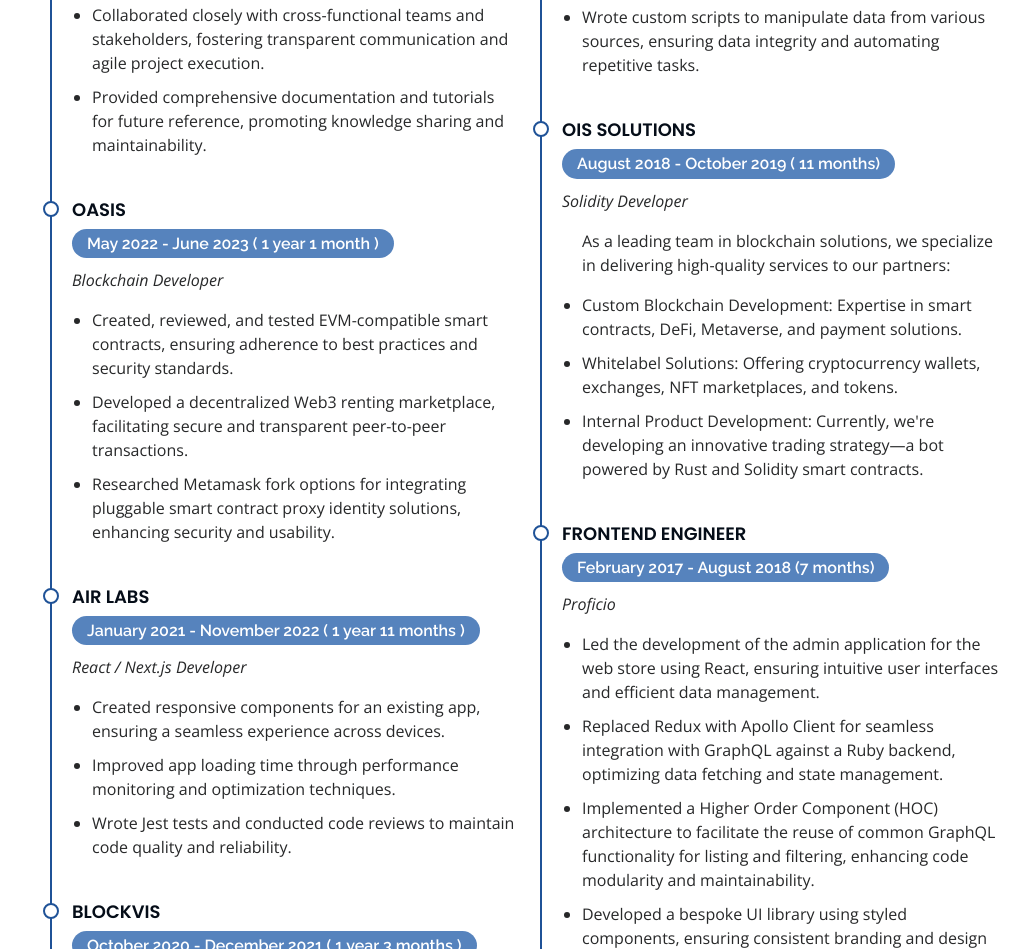
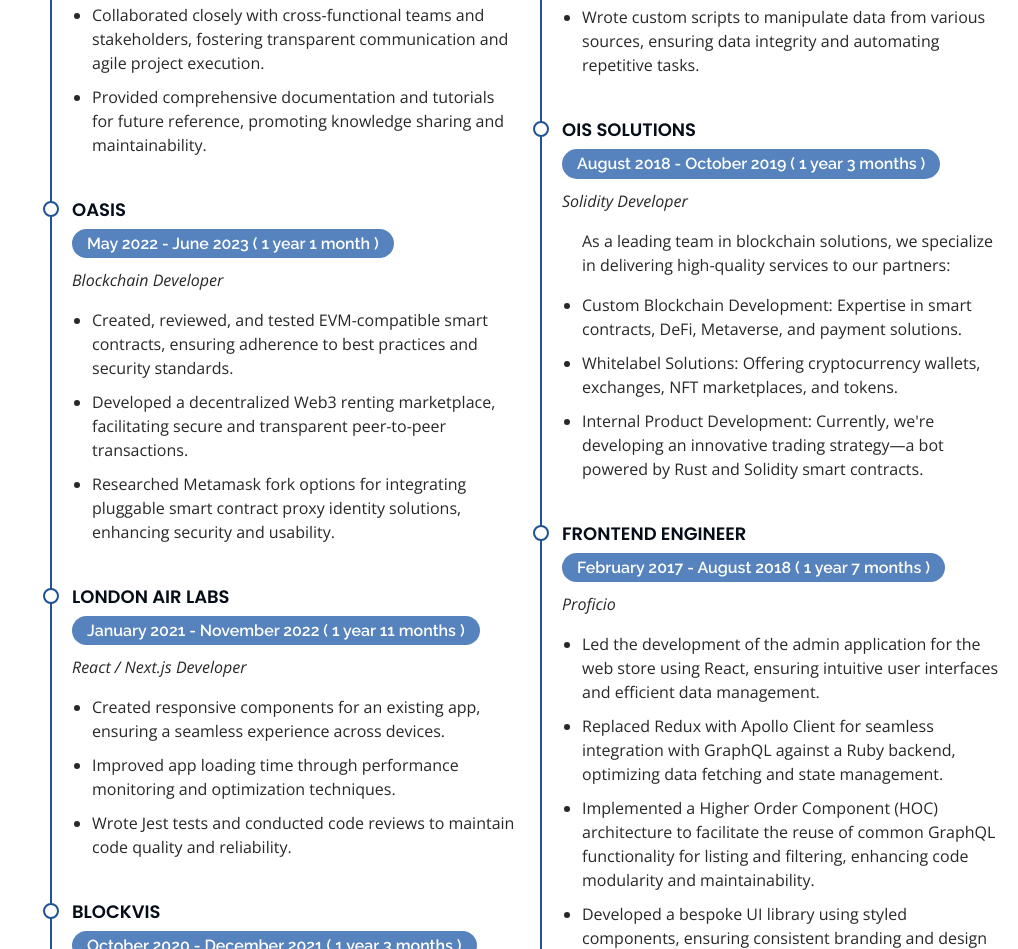
Before and after one commit to bcguru701/Ben.portfolio, a plain HTML site: page index.html in a window 1280 px wide. Shown: the part 2725-3674 px from the top of the page, without its empty margins (262-1280 px from the left). Drawn offline with nearby package versions, Linux system fonts and the light colour scheme.

Commit message:
fix issue

```diff
--- a/index.html
+++ b/index.html
@@ -297,7 +297,7 @@
               </ul>
             </div>
             <div class="resume-item">
-              <h4>Air Labs</h4>
+              <h4>London Air Labs</h4>
               <h5>January 2021 - November 2022 ( 1 year 11 months )</h5>
               <p><em>React / Next.js Developer</em></p>
               <ul>
@@ -345,7 +345,7 @@
             </div>
             <div class="resume-item">
               <h4>OIS Solutions</h4>
-              <h5>August 2018 - October 2019 ( 11 months)</h5>
+              <h5>August 2018 - October 2019 ( 1 year 3 months )</h5>
               <p><em>Solidity Developer</em></p>
               <ul>
                 As a leading team in blockchain solutions, we specialize in delivering high-quality services to our partners:
@@ -359,7 +359,7 @@
             </div>
             <div class="resume-item">
               <h4>Frontend Engineer</h4>
-              <h5>February 2017 - August 2018 (7 months)
+              <h5>February 2017 - August 2018 ( 1 year 7 months )
               </h5>
               <p><em>Proficio
                 </em></p>
@@ -418,7 +418,7 @@
               <img src="assets/img/portfolio/portfolio-1.jpg" class="img-fluid" alt="">
               <div class="portfolio-links">
                 <a href="assets/img/portfolio/portfolio-1.jpg" data-gallery="portfolioGallery"
-                  class="portfolio-lightbox" title="Air Labs"><i class="bx bx-plus"></i></a>
+                  class="portfolio-lightbox" title="London Air Labs"><i class="bx bx-plus"></i></a>
                 <a href="https://www.airlabs.com" title="More Details" target="_blank"><i class="bx bx-link"></i></a>
               </div>
             </div>
```
